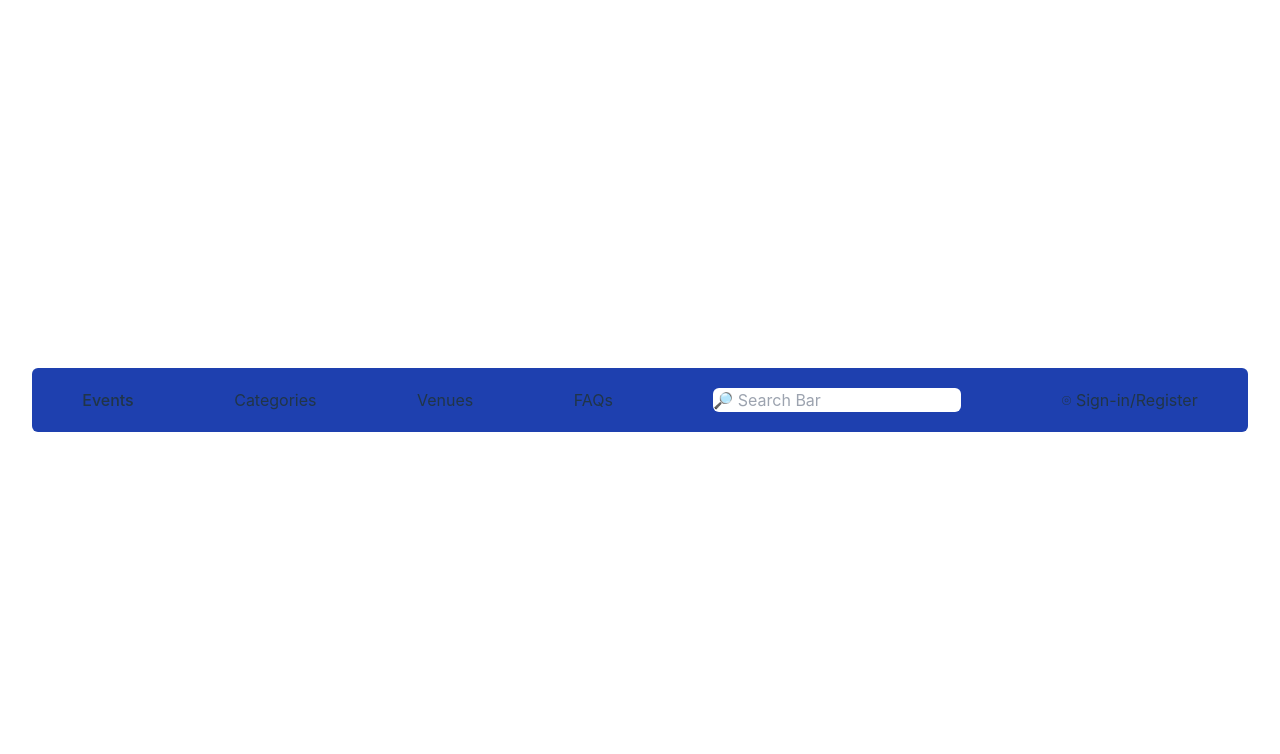
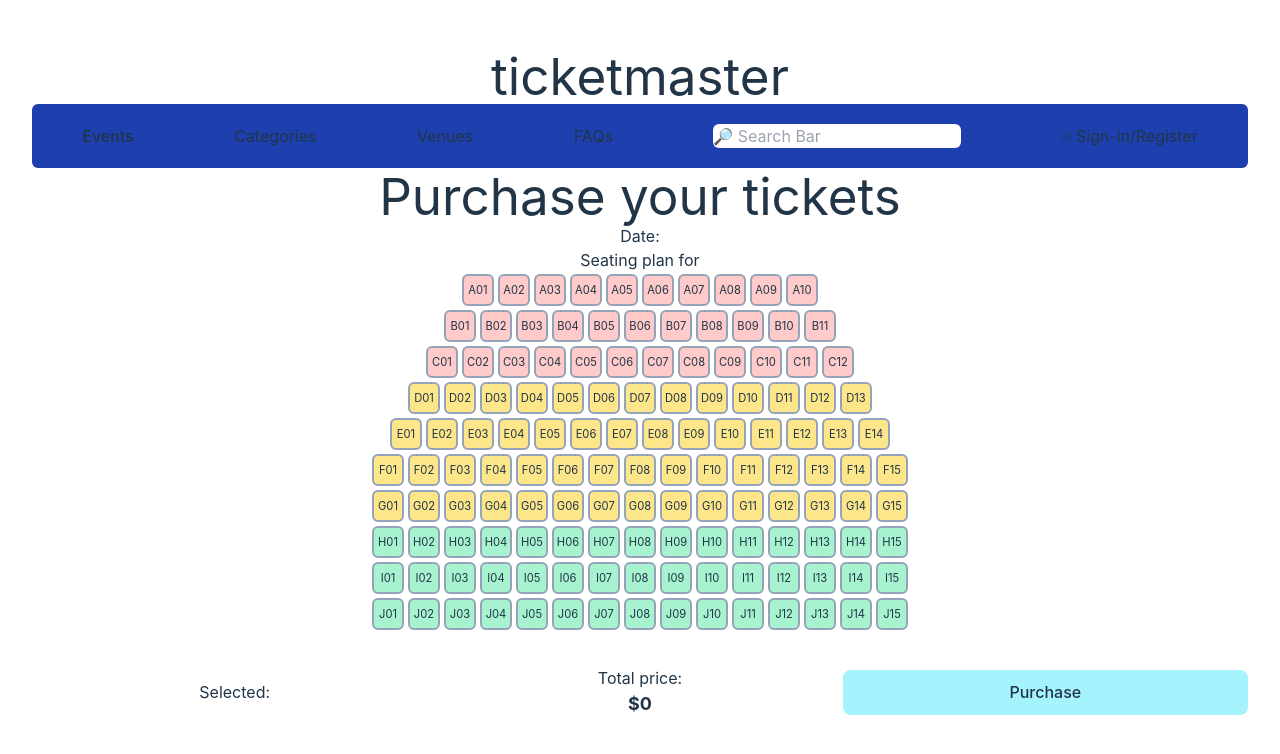
Before and after one commit to t-s-w/project3, a React (Vite) app: page /events/1/order in a window 1280 px wide. Shown: the top 754 px of the page. Built offline with nearby package versions, Linux system fonts and the light colour scheme; no server answers; a web font is replaced by a local one.

Commit message:
Setup Order page

```diff
--- a/src/components/SeatSelector.jsx
+++ b/src/components/SeatSelector.jsx
@@ -31,17 +31,61 @@ export default function SeatSelector() {
         }
     }
 
-    return <div className="grid grid-cols-3 grid-rows-4">
-        <div className="config1 w-full flex flex-col place-items-center col-span-3 row-span-3">{
-            config1.map(x => {
-                const seats = generate2DigitNums(x.count).map(num => ({ row: x.row, num: num, grade: x.grade }))
-                return <div key={x.row} className="flex flex-row place-items-center">{
-                    seats.map(x => <Seat row={x.row} num={x.num} grade={x.grade} key={x.row + x.num} selected={x.row === selected.row && parseInt(x.num) >= selected.start && parseInt(x.num) <= selected.end} onClick={() => handleClick(x.row, x.num, x.grade)} />)
-                }</div>
-            })
-        }</div>
-        <div className="flex flex-col place-content-center"><p>Selected:</p><p className="text-lg font-bold">{selected.row && `${selected.row}${selected.start < 10 ? '0' + selected.start : selected.start}-${selected.row}${selected.end < 10 ? '0' + selected.end : selected.end}`}</p></div>
-        <div className="flex flex-col place-items-center place-content-center"><p>Total price: </p><p className="text-lg font-bold">${price}</p></div>
-        <div className="flex flex-col place-content-center"><button className="bg-cyan-200">Purchase</button></div>
-    </div>
+    function handleClick() {
+      //post to collection
+      console.log(selected);
+      console.log(price);
+    }
+
+    return (
+      <div className="grid grid-cols-3 grid-rows-4">
+        <div className="config1 w-full flex flex-col place-items-center col-span-3 row-span-3">
+          {config1.map((x) => {
+            const seats = generate2DigitNums(x.count).map((num) => ({
+              row: x.row,
+              num: num,
+              grade: x.grade,
+            }));
+            return (
+              <div key={x.row} className="flex flex-row place-items-center">
+                {seats.map((x) => (
+                  <Seat
+                    row={x.row}
+                    num={x.num}
+                    grade={x.grade}
+                    key={x.row + x.num}
+                    selected={
+                      x.row === selected.row &&
+                      parseInt(x.num) >= selected.start &&
+                      parseInt(x.num) <= selected.end
+                    }
+                    onClick={() => handleClick(x.row, x.num, x.grade)}
+                  />
+                ))}
+              </div>
+            );
+          })}
+        </div>
+        <div className="flex flex-col place-content-center">
+          <p>Selected:</p>
+          <p className="text-lg font-bold">
+            {selected.row &&
+              `${selected.row}${
+                selected.start < 10 ? "0" + selected.start : selected.start
+              }-${selected.row}${
+                selected.end < 10 ? "0" + selected.end : selected.end
+              }`}
+          </p>
+        </div>
+        <div className="flex flex-col place-items-center place-content-center">
+          <p>Total price: </p>
+          <p className="text-lg font-bold">${price}</p>
+        </div>
+        <div className="flex flex-col place-content-center">
+          <button className="bg-cyan-200" onClick={handleClick}>
+            Purchase
+          </button>
+        </div>
+      </div>
+    );
 }
--- a/src/pages/App/App.jsx
+++ b/src/pages/App/App.jsx
@@ -6,11 +6,13 @@ import EventDetailsPage from '../EventDetailsPage/EventDetailsPage';
 import './App.css'
 import NavBar from "../../components/NavBar";
 import SignUpPage from '../SignUpPage/SignUpPage';
+import OrderPage from "../OrderPage/OrderPage";
 
 function App() {
 
   return (
     <>
+      <h1>ticketmaster</h1>
       <NavBar />
       <Routes>
         <Route
@@ -21,6 +23,7 @@ function App() {
         <Route path="/events" element={<AllEventsPage />} />
         <Route path="/events/:id" element={<EventDetailsPage />} />
         <Route path="/signup" element={<SignUpPage />} />
+        <Route path="/events/:id/order" element={<OrderPage />} />
       </Routes>
     </>
   );
--- a/src/pages/EventDetailsPage/EventDetailsPage.jsx
+++ b/src/pages/EventDetailsPage/EventDetailsPage.jsx
@@ -1,9 +1,10 @@
 import { useEffect, useState } from "react";
-import { useParams } from "react-router-dom";
+import { useNavigate, useParams } from "react-router-dom";
 export default function EventDetailsPage() {
-
   const { id } = useParams();
   const [event, setEvent] = useState({});
+  const navigate = useNavigate();
+
   useEffect(() => {
     async function fetchOneEvent() {
       const response = await fetch(`http://localhost:3001/api/events/${id}`);
@@ -15,6 +16,9 @@ export default function EventDetailsPage() {
     console.log(event);
   }, []);
 
+  const handleClick = () => {
+    navigate(`/events/${id}/order`);
+  };
 
   return (
     <>
@@ -22,7 +26,9 @@ export default function EventDetailsPage() {
       <p>{event?.name}</p>
       <p>{event?.dates?.start?.dateTime}</p>
       <p>{event?._embedded?.venues[0].name}</p>
-            <button className="rounded-full m-5 bg-blue-500" >Purchase</button>
+      <button className="rounded-full m-5 bg-blue-500" onClick={handleClick}>
+        Purchase
+      </button>
     </>
-    )
+  );
 }
--- /dev/null
+++ b/src/pages/OrderPage/OrderPage.jsx
@@ -0,0 +1,31 @@
+import { useParams, useSearchParams } from "react-router-dom";
+import SeatSelect from "../SeatSelect/SeatSelect";
+import { useEffect, useState } from "react";
+
+export default function OrderPage() {
+  const { id } = useParams();
+  const [event, setEvent] = useState({});
+  console.log(id);
+
+  useEffect(() => {
+    async function fetchPurchasingEvent() {
+      const response = await fetch(`http://localhost:3001/api/events/${id}`);
+      const jsonData = await response.json();
+      setEvent(jsonData);
+      console.log(jsonData);
+    }
+    fetchPurchasingEvent();
+    console.log(event);
+  }, []);
+
+  return (
+    <>
+      <h1>
+        Purchase your <b>{event?.name}</b> tickets
+      </h1>
+      <p>Date: {event?.dates?.start?.dateTime}</p>
+      <p>Seating plan for {event?._embedded?.venues[0].name}</p>
+      <SeatSelect />
+    </>
+  );
+}
```
Lines whose indentation alone changed are shown as unchanged.
